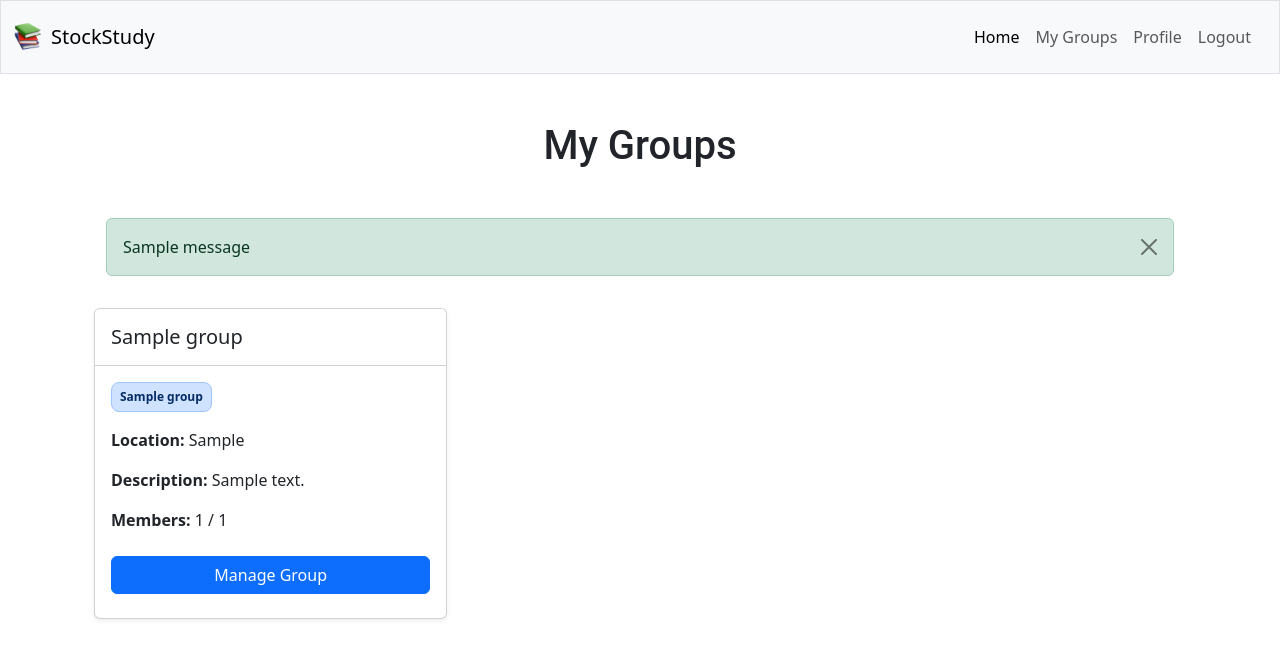
After one commit to JoeyCorbett/StockStudy, a Flask app: page /my-groups in a window 1280 px wide. The commit adds this page. Shown: the top 659 px of the page. Run offline with Flask 3, Linux system fonts and the light colour scheme; a user stored in the database is signed in; tables that the repository leaves empty hold one stand-in row (values such as "Sample post"); one stand-in notice (Sample message) is shown.

Commit message:
feat: Implement group management features including joining, leaving, and viewing groups
- Users can now only see groups on homepage that they aren't currently in
- Implemented my groups page which shows groups that user owns and is a member of
- Users now also have the ability to view joined groups for more info and for the ability to leave the group
- Started delete group functionality but going to finish once more group admin features are implemented

```diff
--- a/app/__init__.py
+++ b/app/__init__.py
@@ -16,7 +16,7 @@ def create_app():
     app.config['SECRET_KEY'] = os.getenv('SECRET_KEY')
     app.config['SQLALCHEMY_DATABASE_URI'] = 'sqlite:///StockStudy.db'
     app.config['SQLALCHEMY_TRACK_MODIFICATIONS'] = False
-    app.config['PERMANENT_SESSION_LIFETIME'] = timedelta(minutes=10)
+  #  app.config['PERMANENT_SESSION_LIFETIME'] = timedelta(minutes=10)
 
     # Initialize Flask-Limiter
     limiter.init_app(app)
--- a/app/main/routes.py
+++ b/app/main/routes.py
@@ -7,9 +7,15 @@ from app.extensions import db
 @main_bp.route('/')
 @login_required
 def index():
-    study_groups = StudyGroup.query.all()
+    all_groups = StudyGroup.query.all()
 
-    return render_template('index.html', study_groups=study_groups)
+    # Filter out joined groups and user-owned groups
+    filtered_groups = []
+    for group in all_groups:
+        if current_user not in group.members and group.owner_id != current_user.id:
+            filtered_groups.append(group)
+
+    return render_template('index.html', study_groups=filtered_groups)
 
 @main_bp.route("/create-group", methods=['POST'])
 @login_required
@@ -46,3 +52,103 @@ def create_group():
         flash(f"An error has occured: {str(e)}", "error")
 
     return redirect(url_for('main.index'))
+
+@main_bp.route("/my-groups")
+@login_required
+def my_groups():
+    user_groups = current_user.study_groups
+
+    return render_template('groups.html', study_groups=user_groups, user=current_user.id)
+
+@main_bp.route("/join-group", methods=['POST'])
+@login_required
+def join_group():
+    group_id = request.form.get("group_id")
+
+    if not group_id:
+        flash("Invalid Group ID", "danger")
+        return redirect(url_for('main.index'))
+
+    # check if group exists
+    group = StudyGroup.query.filter_by(id=group_id).first()
+    if not group:
+        flash("Study group not found!", "danger")
+        return redirect(url_for('main.index'))
+
+    if current_user in group.members:
+        flash("You are already a member of this group!", "info")
+        return redirect(url_for('main.index'))
+
+    try:
+        group.members.append(current_user)
+        group.current_members += 1
+        db.session.commit()
+        flash(f"You have successfully joined {group.name}!", "success")
+    except Exception as e:
+        db.session.rollback()
+        flash(f"An error occured: {str(e)}", "danger")
+
+    return redirect(url_for('main.index'))
+
+@main_bp.route("/view-group", methods=['GET'])
+@login_required
+def view_group():
+    group_id = request.args.get("group_id")
+
+    if not group_id:
+        flash("Invalid Group ID", "danger")
+        return redirect(url_for('main.my_groups'))
+
+    # check if group exists
+    group = StudyGroup.query.filter_by(id=group_id).first()
+    if not group:
+        flash("Study group not found!", "danger")
+        return redirect(url_for('main.my_groups'))
+
+    return render_template("view-group.html", group=group, members=group.members)
+
+
+@main_bp.route("/leave-group", methods=['POST'])
+@login_required
+def leave_group():
+    group_id = request.form.get("group_id")
+
+    if not group_id:
+        flash("Invalid Group ID", "danger")
+        return redirect(url_for('main.index'))
+
+    # check if group exists
+    group = StudyGroup.query.filter_by(id=group_id).first()
+    if not group:
+        flash("Study group not found!", "danger")
+        return redirect(url_for('main.index'))
+
+    if current_user not in group.members:
+        flash("You are not a member of this group.", "info")
+        return redirect(url_for('main.index'))
+
+    try:
+        group.members.remove(current_user)
+        group.current_members -= 1
+        db.session.commit()
+        flash(f"You have left {group.name}.", "info")
+    except Exception as e:
+        db.session.rollback()
+        flash(f"An error occured: {str(e)}", "danger")
+
+    return redirect(url_for("main.my_groups"))
+
+@main_bp.route("/delete-group", methods=['POST'])
+@login_required
+def delete_group():
+    group_id = request.form.get("group_id")
+
+    group = StudyGroup.query.get(group_id)
+    if current_user.id != group.owner_id:
+        flash("You are not the owner of this group", "danger")
+        return redirect(url_for('main.index'))
+
+
+    # group.members.clear()
+
+    return redirect(url_for('main.my_groups'))
--- /dev/null
+++ b/app/main/templates/groups.html
@@ -0,0 +1,60 @@
+{% extends "base.html" %}
+
+{% block title %}
+    My Groups - StockStudy
+{% endblock %}
+
+{% block content %}
+    <div class="container">
+        <div class="text-center my-5">
+            <h1>My Groups</h1>
+        </div>
+
+        {% with messages = get_flashed_messages(with_categories=true) %}
+            {% if messages %}
+                <div class="container mb-3">
+                    {% for category, message in messages %}
+                        <div class="alert alert-{{ category }} alert-dismissible fade show" role="alert">
+                            {{ message }}
+                            <button type="button" class="btn-close" data-bs-dismiss="alert" aria-label="Close"></button>
+                        </div>
+                    {% endfor %}
+                </div>
+            {% endif %}
+        {% endwith %}
+
+        <div class="row row-cols-1 row-cols-sm-1 row-cols-md-2 row-cols-lg-3 g-3 my-3">
+            {% for group in study_groups %}
+                <div class="col">
+                    <div class="card shadow-sm hover-shadow">
+                        <div class="card-header bg-white p-3">
+                            <h5 class="card-title mb-0">{{ group.name }}</h5>
+                        </div>
+                        <div class="card-body">
+                            <p class="card-text">
+                                <span class="badge p-2 text-primary-emphasis bg-primary-subtle border border-primary-subtle rounded-3">{{ group.subject }}</span>
+                            </p>
+                            <p class="card-text">
+                                <strong>Location:</strong> {{ group.location }}
+                            </p>
+                            <p class="card-text">
+                                <strong>Description:</strong> {{ group.description }}
+                            </p>
+                            <p class="card-text">
+                                <strong>Members:</strong> {{ group.current_members }} / {{ group.max_members }}
+                            </p>
+                            {% if group.owner_id == user %}
+                                <button class="btn btn-primary w-100 my-2">Manage Group</button>
+                            {% else %}
+                                <form action="/view-group" method="GET">
+                                    <button type="submit" name="group_id" class="btn btn-primary w-100" value="{{ group.id }}">View Group</button>
+                                </form>
+                            {% endif %}
+                        </div>
+                    </div>
+                </div>
+            {% endfor %}
+        </div>
+    </div>
+
+{% endblock %}
--- a/app/main/templates/index.html
+++ b/app/main/templates/index.html
@@ -47,7 +47,9 @@
                                 <strong>Members:</strong> {{ group.current_members }} / {{ group.max_members }}
                             </p>
                             {% if group.current_members < group.max_members %}
-                                <button class="btn btn-primary w-100">Join Group</button>
+                                <form action="/join-group" method="POST">
+                                    <button type="submit" name="group_id" class="btn btn-primary w-100" value="{{ group.id }}">Join Group</button>
+                                </form>
                             {% else %}
                                 <button class="btn btn-primary w-100" disabled>Full</button>
                             {% endif %}
--- a/app/models/study_group.py
+++ b/app/models/study_group.py
@@ -12,12 +12,10 @@ class StudyGroup(db.Model):
     max_members = db.Column(db.Integer, nullable=False)
     current_members = db.Column(db.Integer, default=1)
     created_at = db.Column(db.DateTime, default=lambda: datetime.now(timezone.utc))
+    owner_id = db.Column(db.Integer, db.ForeignKey('users.id', name="fk_owner_id_users"), nullable=False)
 
-    owner_id = db.Column(db.Integer, db.ForeignKey('users.id', name="fk_owner_id_users"), nullable=False)
     owner = db.relationship('User', back_populates='owned_groups')
-
     members = db.relationship('User', secondary='user_groups', back_populates='study_groups')
-
 
 
     def __repr__(self):
--- a/app/templates/base.html
+++ b/app/templates/base.html
@@ -29,7 +29,7 @@
                     <a class="nav-link active" aria-current="page" href="/">Home</a>
                   </li>
                   <li class="nav-item">
-                    <a class="nav-link" href="/">My Groups</a>
+                    <a class="nav-link" href="{{ url_for('main.my_groups') }}">My Groups</a>
                   </li>
                   <li class="nav-item">
                     <a class="nav-link" href="/">Profile</a>
```
Also changed, not shown: app/main/templates/view-group.html (added, +50 -0 lines).
